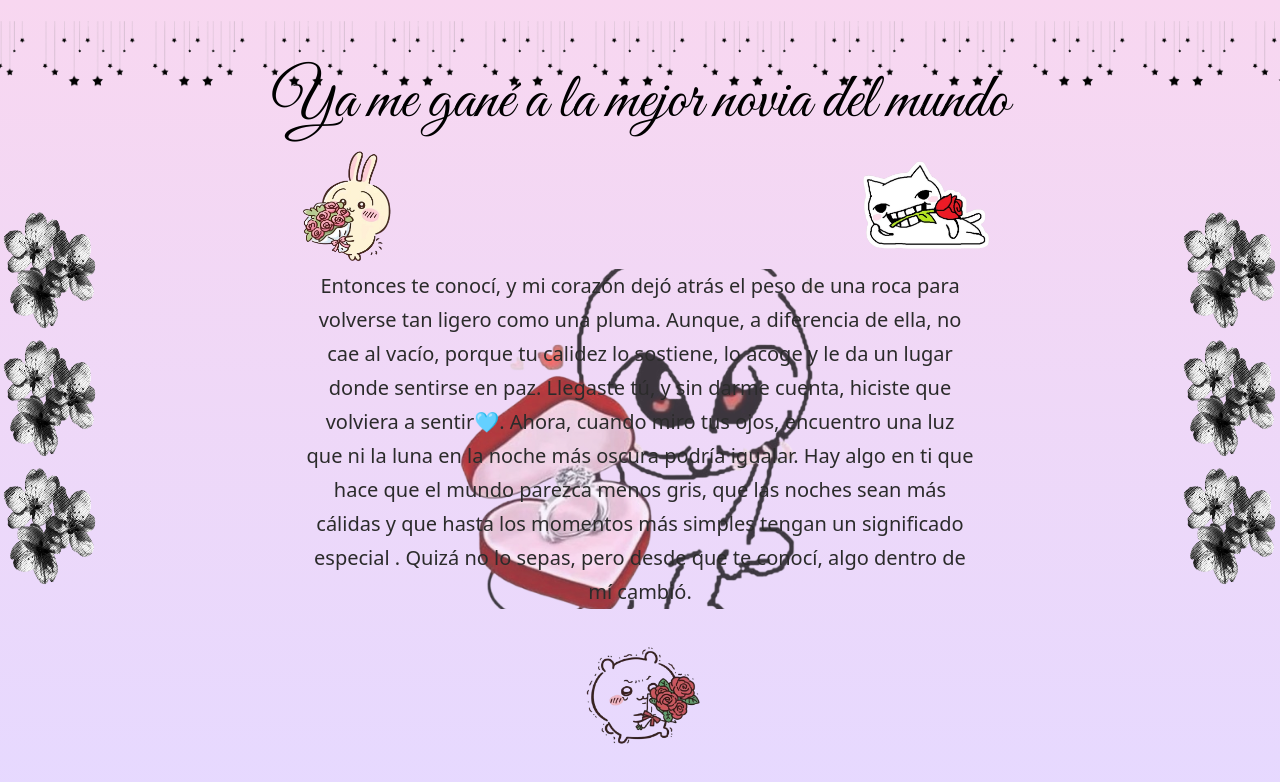
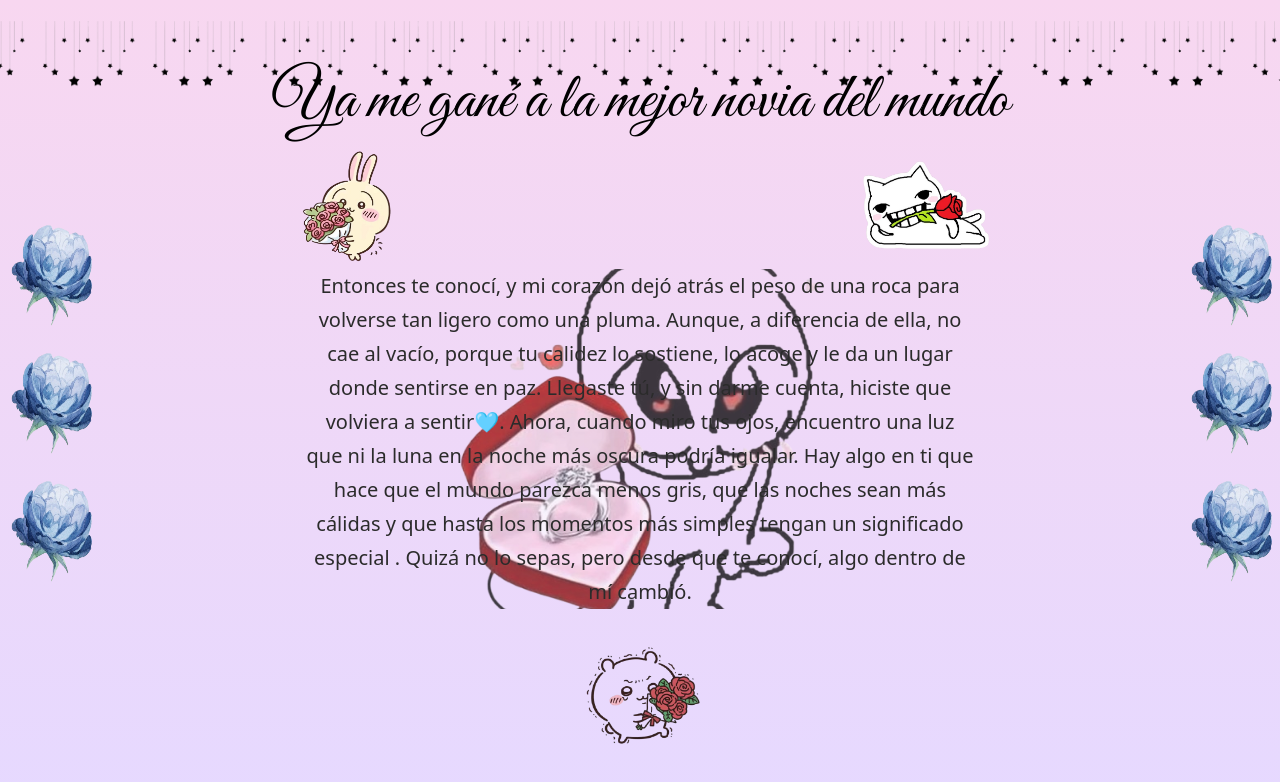
Before and after one commit to wmartinc/temporal, a React (Vite) app: page / in a window 1280 px wide. Shown: the top 782 px of the page. Built offline with nearby package versions, Linux system fonts and the light colour scheme.

Commit message:
Rename lateral to flores

```diff
--- a/src/App.jsx
+++ b/src/App.jsx
@@ -2,7 +2,7 @@ import { useEffect, useState } from "react"
 import usagi from "./assets/usagi.png"
 import kawa from "./assets/kawa.png"
 import chika from "./assets/chika.png"
-import lateral from "./assets/lateral.png"
+import flores from "./assets/flores.png"
 import fondoTexto from "./assets/fondo-texto.png"
 import adornillo from "./assets/adornillo.png"
 
@@ -15,7 +15,7 @@ const cuteMessages = [
   "Eres lo mejor que me ha pasado.",
 ].map((msg) => `${msg} ♥`)
 
-const imagesToPreload = [usagi, kawa, chika, lateral, fondoTexto, adornillo]
+const imagesToPreload = [usagi, kawa, chika, flores, fondoTexto, adornillo]
 
 function App() {
   const [loading, setLoading] = useState(true)
--- a/src/index.css
+++ b/src/index.css
@@ -21,7 +21,7 @@ body::after {
   top: 50%;
   width: clamp(28px, 8vw, 100px);
   height: 48vh;
-  background-image: url("./assets/lateral.png");
+  background-image: url("./assets/flores.png");
   background-repeat: repeat-y;
   background-position: center top;
   background-size: 100% 16vh;
```
Also changed, not shown: src/assets/flores.png (added).
